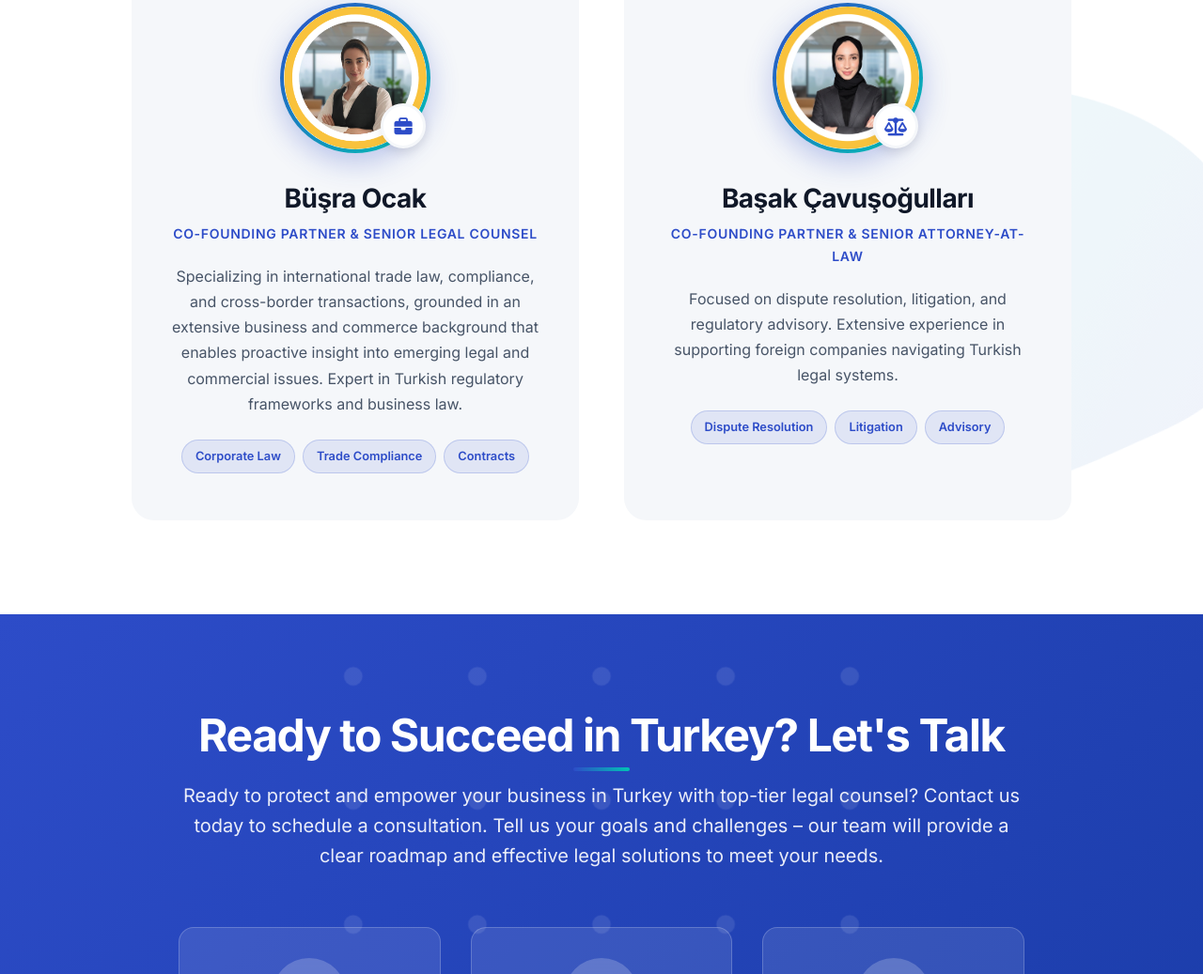
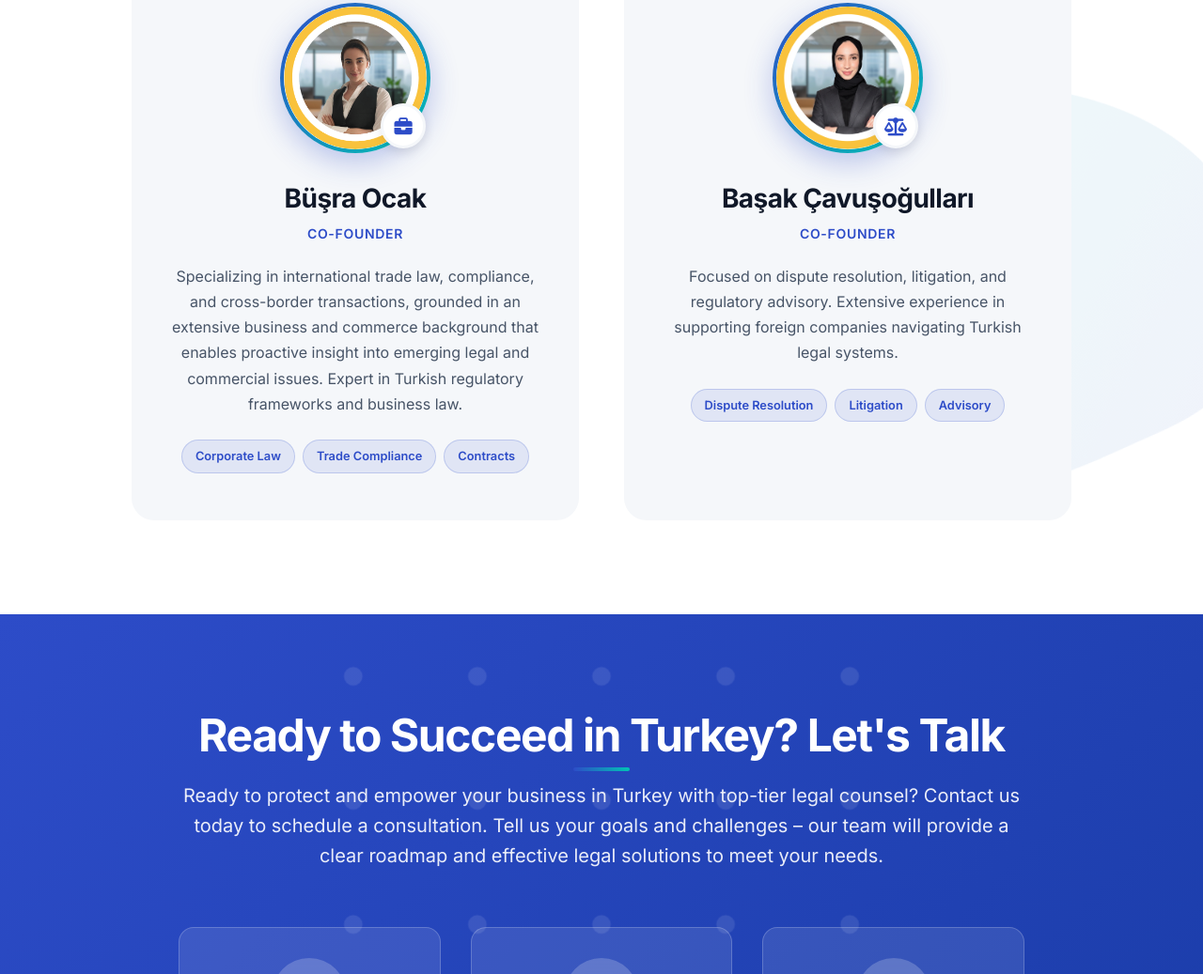
Before and after one commit to omaycompany/turkishtradelawyers, a plain HTML site: page index.html in a window 1280 px wide. Shown: the part 4516-5553 px from the top of the page at 94% size. Drawn offline with Linux system fonts and the light colour scheme.

Commit message:
Update team titles

```diff
--- a/index.html
+++ b/index.html
@@ -262,7 +262,7 @@
                         </div>
                         <div class="team-info">
                             <h3 class="team-name">Büşra Ocak</h3>
-                            <p class="team-title">Co-Founding Partner & Senior Legal Counsel</p>
+                            <p class="team-title">Co-Founder</p>
                             <p class="team-description">Specializing in international trade law, compliance, and cross-border transactions, grounded in an extensive business and commerce background that enables proactive insight into emerging legal and commercial issues. Expert in Turkish regulatory frameworks and business law.</p>
                             <div class="team-expertise">
                                 <span class="expertise-tag">Corporate Law</span>
@@ -285,7 +285,7 @@
                         </div>
                         <div class="team-info">
                             <h3 class="team-name">Başak Çavuşoğulları</h3>
-                            <p class="team-title">Co-Founding Partner & Senior Attorney-at-Law</p>
+                            <p class="team-title">Co-Founder</p>
                             <p class="team-description">Focused on dispute resolution, litigation, and regulatory advisory. Extensive experience in supporting foreign companies navigating Turkish legal systems.</p>
                             <div class="team-expertise">
                                 <span class="expertise-tag">Dispute Resolution</span>
```
